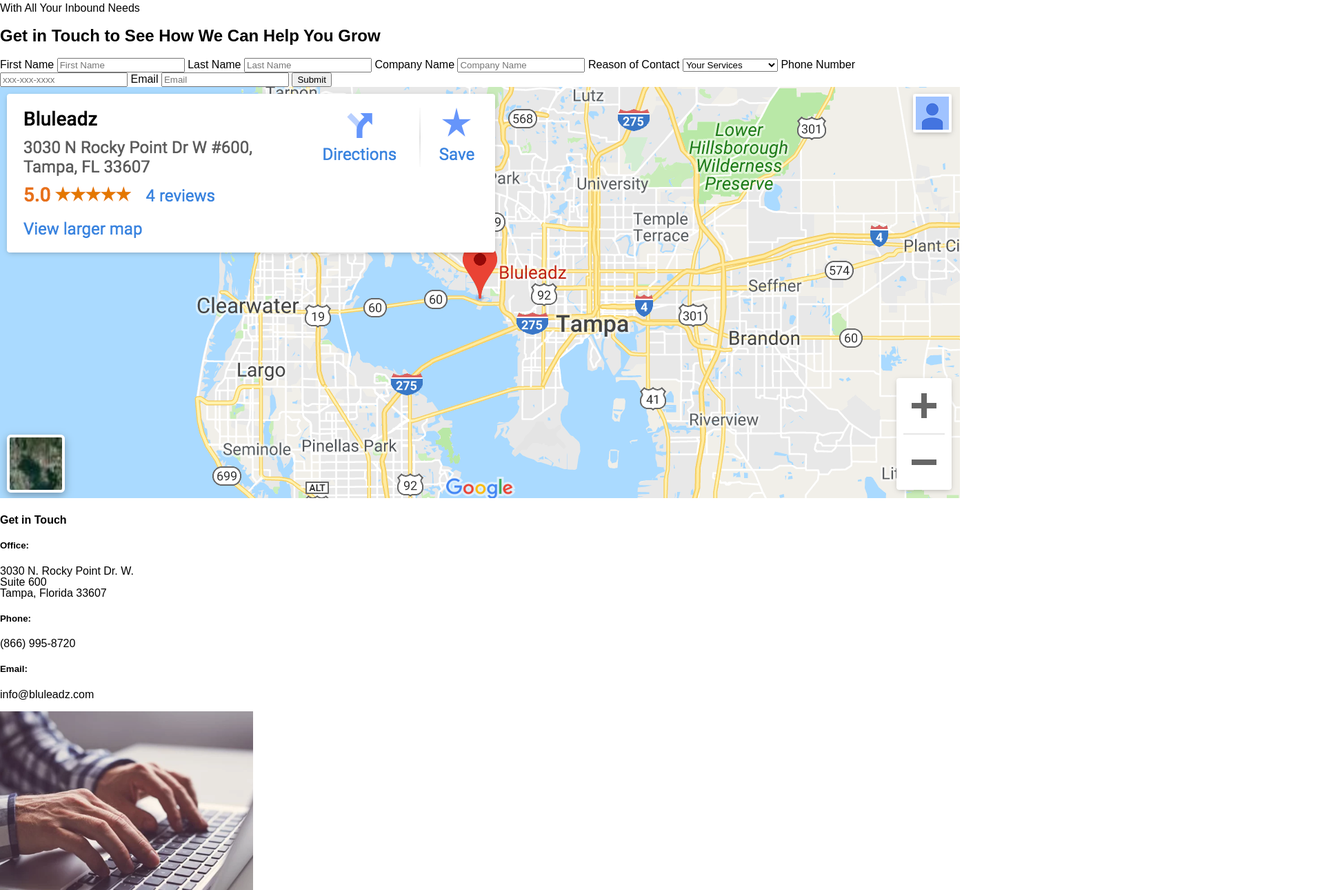
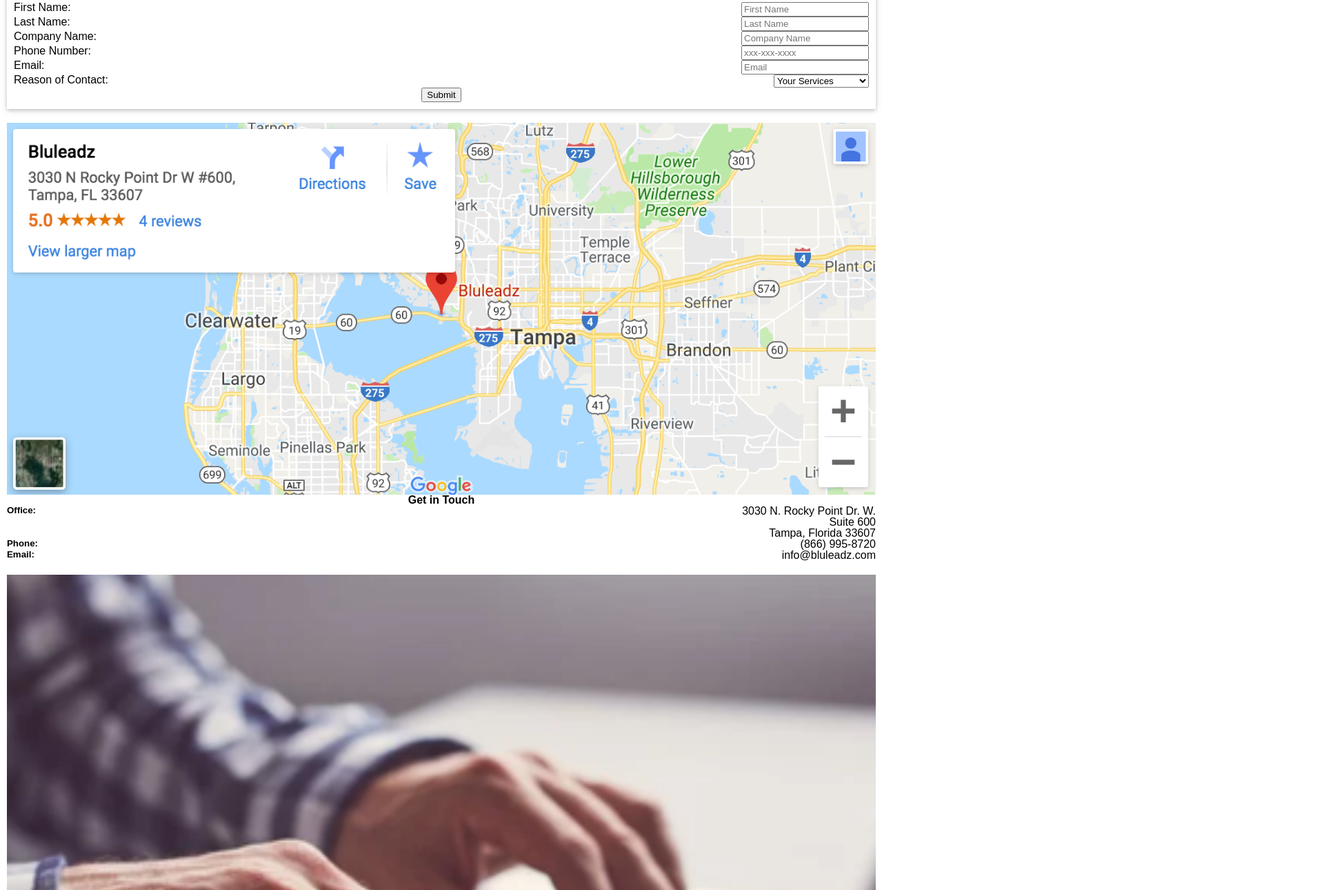
Before and after one commit to mmyenny/bl-i, a website: page public/index.html in a window 1280 px wide. Shown: the part 119-1409 px from the top of the page at 69% size, 1920 px wide, since content can reach past the window. Drawn offline with Linux system fonts and the light colour scheme.

Commit message:
Added CSS

```diff
--- a/public/index.html
+++ b/public/index.html
@@ -13,93 +13,117 @@
       <p>BLULEADZ</p>
       <i class="fas fa-bars"></i>
     </header>
-    <h1>Contact Us</h1>
-    <p>With All Your Inbound Needs</p>
-    <section>
+    <h1 class="centerText">Contact Us</h1>
+    <p class="centerText">With All Your Inbound Needs</p>
+    <section class="formSection">
       <h2>Get in Touch to See How We Can Help You Grow</h2>
       <form>
-        <label>First Name</label>
+        <div class="inputOption">
+          <label>First Name:</label>
           <input placeholder="First Name"></input>
-        <label>Last Name</label>
+        </div>
+        <div class="inputOption">
+          <label>Last Name:</label>
           <input placeholder="Last Name"></input>
-        <label>Company Name</label>
+        </div>
+        <div class="inputOption">
+          <label>Company Name:</label>
           <input placeholder="Company Name"></input>
-        <label>Reason of Contact</label>
+        </div>
+        <div class="inputOption">
+          <label>Phone Number:</label>
+          <input placeholder="xxx-xxx-xxxx"></input>
+        </div>
+        <div class="inputOption">
+          <label>Email:</label>
+          <input placeholder="Email"></input>
+        </div>
+        <div class="inputOption">
+          <label>Reason of Contact:</label>
           <select>
             <option>Your Services</option>
             <option>Applying for a Job</option>
             <option>Writing for Bluleadz</option>
           </select>
-        <label>Phone Number</label>
-        <input placeholder="xxx-xxx-xxxx"></input>
-        <label>Email</label>
-        <input placeholder="Email"></input>
+        </div>
+        <div class="centering">
           <button>Submit</button>
+        </div>
       </form>
     </section>
-    <section>
-      <img src="./assets/map.png" alt="Map"/>
+    <section class="centering container">
+      <img class="map" src="./assets/map.png" alt="Map"/>
       <div>
-        <h4>Get in Touch</h4>
-        <div>
+        <h4 class="centerText">Get in Touch</h4>
+        <div class="inputOption">
           <h5>Office:</h5>
-          <p>	3030 N. Rocky Point Dr. W. <br/> Suite 600 <br/> Tampa, Florida 33607</p>
+          <p class="textAlignRight">	3030 N. Rocky Point Dr. W. <br/> Suite 600 <br/> Tampa, Florida 33607</p>
         </div>
-        <div>
+        <div class="inputOption">
           <h5>Phone:</h5>
-          <p>	(866) 995-8720</p>
+          <p class="textAlignRight">	(866) 995-8720</p>
         </div>
-        <div>
+        <div class="inputOption">
           <h5>Email:</h5>
-          <p>info@bluleadz.com</p>
+          <p class="textAlignRight">info@bluleadz.com</p>
         </div>
       </div>
     </section>
-    <section>
+    <section class="container">
       <div>
-        <img src="./assets/blogging.png" alt="Blogging"/>
+        <img class="blogging" src="./assets/blogging.png" alt="Blogging"/>
         <div>
           <p>Interested In Guest Blogging For Us?</p>
           <button>Submit</button>
         </div>
       </div>
       <div>
-        <img src="./assets/team.jpg" alt="Team"/>
+        <img class="team" src="./assets/team.jpg" alt="Team"/>
         <div>
           <p>Looking To Join A Fantastic Team?</p>
           <button>Apply Today</button>
         </div>
       </div>
     </section>
-    <section>
+    <section class="centerText">
       <div>
         <h5>SERVICES</h5>
+        <i class="fas fa-angle-double-down"></i>
+        <div>
           <p>MARKETING</p>
           <p>DESIGN</p>
           <p>SALES</p>
           <p>PRICING</p>
         </div>
+      </div>
       <div>
         <h5>COMPANY</h5>
+        <i class="fas fa-angle-double-down"></i>
+        <div>
           <p>ABOUT US</p>
           <p>CUSTOMER TESTIMONIALS</p>
           <p>CAREERS</p>
           <p>CONTACT</p>
         </div>
+      </div>
       <div>
         <h5>RESOURCES</h5>
+        <i class="fas fa-angle-double-down"></i>
+        <div>
           <p>BLOG</p>
           <p>RESOURCES</p>
           <p>THE INBOUND GLOSSARY</p>
         </div>
-      <div>
+      </div>
+    </section>
+    <section class="container centerText">
       <h5>ARE YOU LOST?</h5>
       <input placeholder="Search"/>
-        <div>
+      <div class="areYouLostContact">
         <i class="fas fa-phone"></i>
         <p>	(866) 995-8720</p>
       </div>
-        <div>
+      <div class="areYouLostContact">
         <i class="fas fa-map-pin"></i>
         <p>	3030 N. Rocky Point Dr. W. <br/> Suite 600 <br/> Tampa, Florida 33607</p>
       </div>
@@ -111,7 +135,6 @@
         <i class="fab fa-youtube-square"></i>
         <i class="fab fa-facebook-messenger"></i>
       </div>
-      </div>
     </section>
   </body>
 </html>
--- a/public/screen.css
+++ b/public/screen.css
@@ -11,8 +11,75 @@
   min-height: 100%;
 }
 
+h1,
+h2,
+h3,
+h4,
+h5,
+h6,
+p {
+  margin: 0;
+}
+
 header {
   display: flex;
   justify-content: space-between;
   align-items: center;
 }
+
+header p {
+  padding-left: 5px;
+  font-size: 18px;
+  font-weight: 600;
+}
+
+i.fa-bars {
+  padding-right: 5px;
+  font-size: 20px;
+}
+
+.centerText {
+  text-align: center;
+}
+
+.centering {
+  display: flex;
+  justify-content: center;
+}
+
+section.formSection {
+  display: flex;
+  flex-direction: column;
+  box-shadow: 0 2px 5px 0 rgba(0, 0, 0, 0.16), 0 2px 10px 0 rgba(0, 0, 0, 0.12);
+  margin: 10px;
+  padding: 10px;
+}
+
+section.formSection h2 {
+  text-align: center;
+  margin-bottom: 10px;
+}
+
+div.inputOption {
+  display: flex;
+  justify-content: space-between;
+}
+.container {
+  padding: 10px;
+  flex-direction: column;
+}
+
+img.map,
+img.blogging,
+img.team {
+  width: 100%;
+}
+
+.textAlignRight {
+  text-align: right;
+}
+
+.areYouLostContact {
+  display: flex;
+  justify-content: center;
+}
```
Lines whose indentation alone changed are shown as unchanged.
